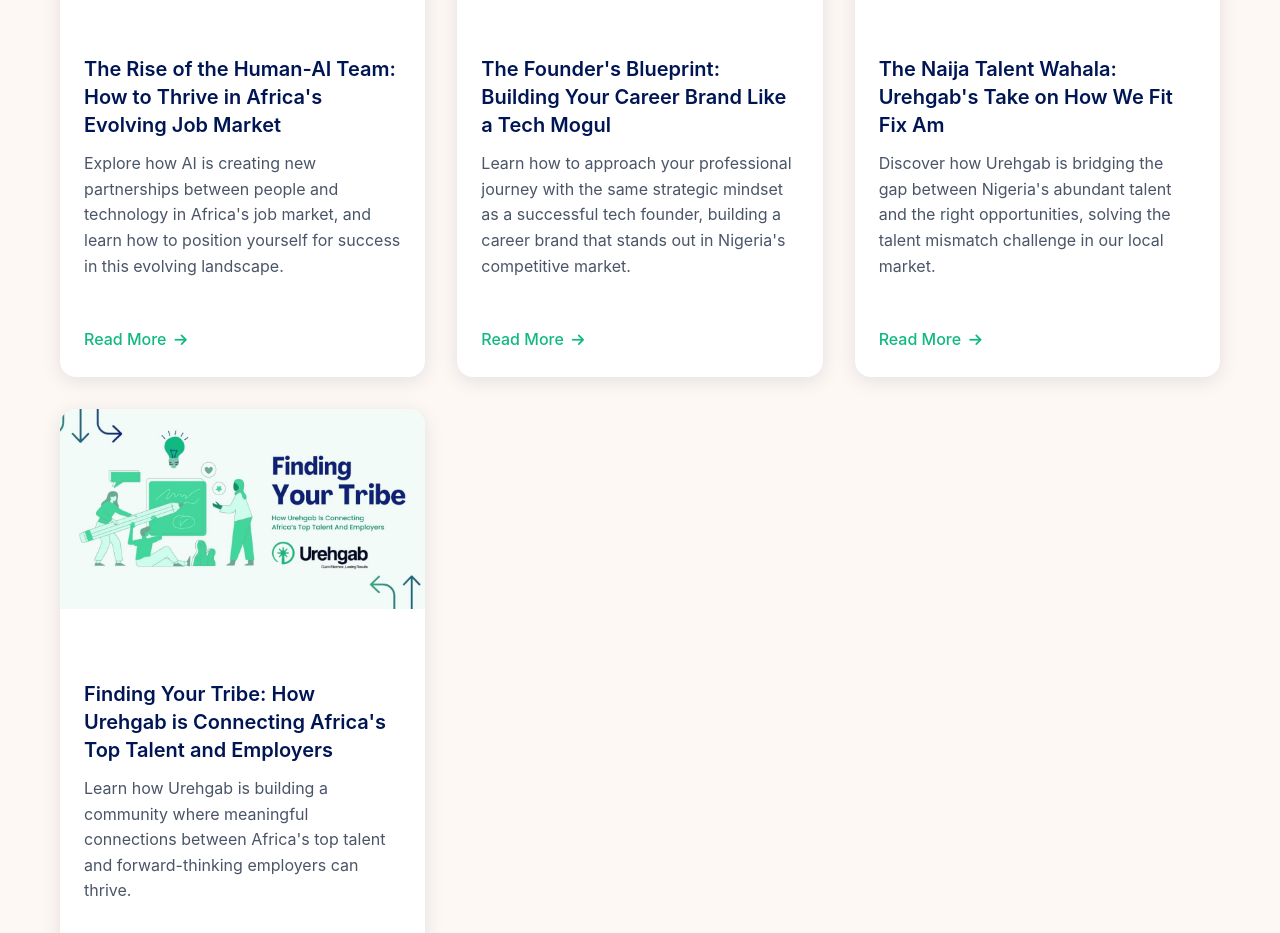
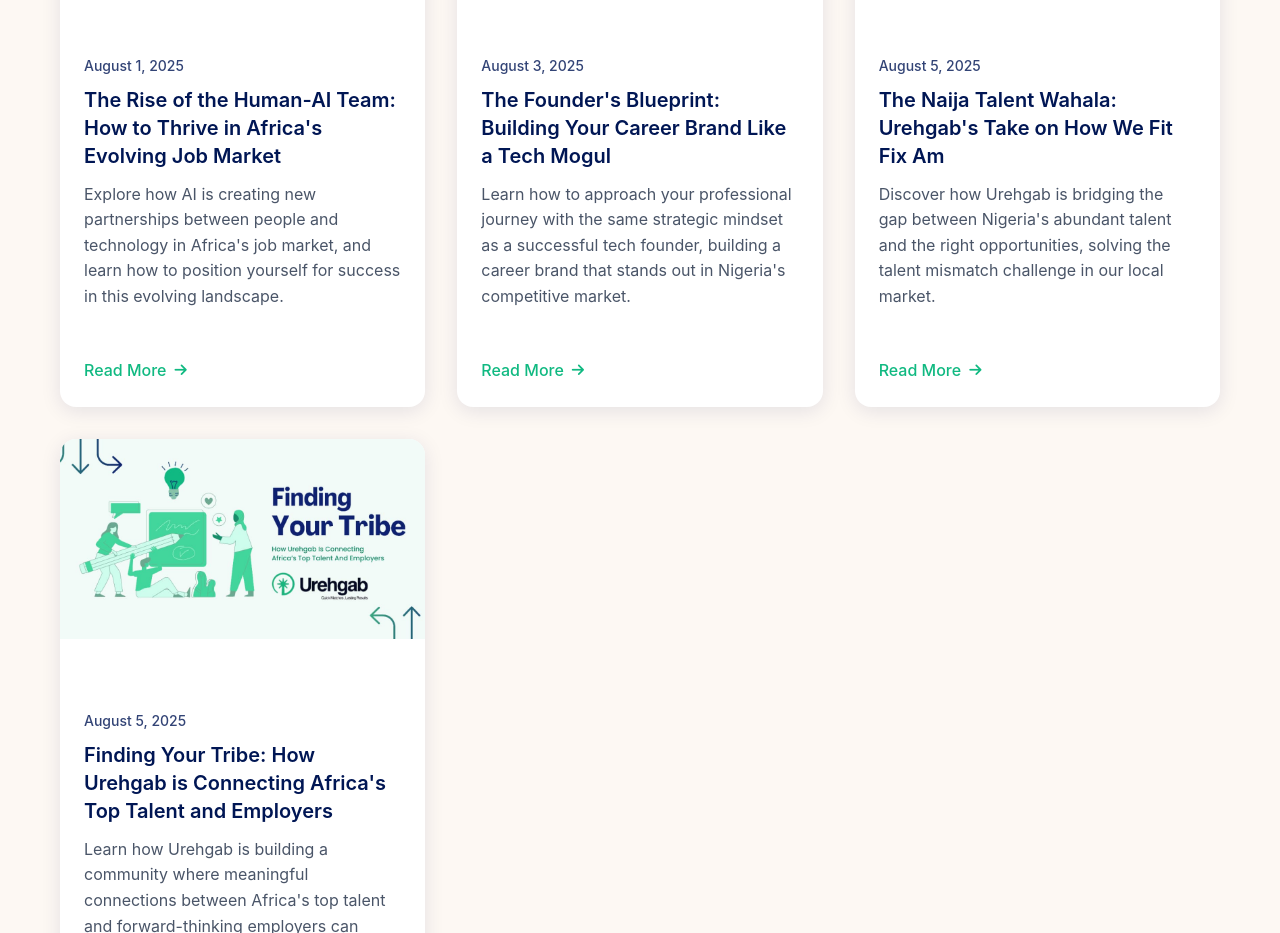
Before and after one commit to ColourfulRhythm/Urehgab, a website: page blog.html in a window 1280 px wide. Shown: the part 827-1760 px from the top of the page. Drawn offline with Linux system fonts and the light colour scheme; a script that the page names is missing.

Commit message:
Add date display above blog post titles in main blog listing

```diff
--- a/blog.html
+++ b/blog.html
@@ -61,6 +61,7 @@
                             <span class="blog-category">Future of Work</span>
                             <span class="blog-date">August 1, 2025</span>
                         </div>
+                        <div class="blog-date-above-title">August 1, 2025</div>
                         <h3>The Rise of the Human-AI Team: How to Thrive in Africa's Evolving Job Market</h3>
                         <p>Explore how AI is creating new partnerships between people and technology in Africa's job market, and learn how to position yourself for success in this evolving landscape.</p>
                         <a href="/blog-human-ai-team.html" class="read-more">Read More <i class="fas fa-arrow-right"></i></a>
@@ -76,6 +77,7 @@
                             <span class="blog-category">Career Development</span>
                             <span class="blog-date">August 3, 2025</span>
                         </div>
+                        <div class="blog-date-above-title">August 3, 2025</div>
                         <h3>The Founder's Blueprint: Building Your Career Brand Like a Tech Mogul</h3>
                         <p>Learn how to approach your professional journey with the same strategic mindset as a successful tech founder, building a career brand that stands out in Nigeria's competitive market.</p>
                         <a href="/blog-founders-blueprint.html" class="read-more">Read More <i class="fas fa-arrow-right"></i></a>
@@ -91,6 +93,7 @@
                             <span class="blog-category">Talent Solutions</span>
                             <span class="blog-date">August 5, 2025</span>
                         </div>
+                        <div class="blog-date-above-title">August 5, 2025</div>
                         <h3>The Naija Talent Wahala: Urehgab's Take on How We Fit Fix Am</h3>
                         <p>Discover how Urehgab is bridging the gap between Nigeria's abundant talent and the right opportunities, solving the talent mismatch challenge in our local market.</p>
                         <a href="/blog-naija-talent-wahala.html" class="read-more">Read More <i class="fas fa-arrow-right"></i></a>
@@ -106,6 +109,7 @@
                             <span class="blog-category">Community</span>
                             <span class="blog-date">August 5, 2025</span>
                         </div>
+                        <div class="blog-date-above-title">August 5, 2025</div>
                         <h3>Finding Your Tribe: How Urehgab is Connecting Africa's Top Talent and Employers</h3>
                         <p>Learn how Urehgab is building a community where meaningful connections between Africa's top talent and forward-thinking employers can thrive.</p>
                         <a href="/blog-finding-your-tribe.html" class="read-more">Read More <i class="fas fa-arrow-right"></i></a>
--- a/styles.css
+++ b/styles.css
@@ -174,6 +174,14 @@
 .blog-date {
     color: var(--text-medium);
     font-size: 12px;
+}
+
+.blog-date-above-title {
+    font-size: 0.875rem;
+    color: var(--primary);
+    font-weight: 500;
+    margin-bottom: 8px;
+    opacity: 0.8;
 }
 
 .blog-content h3 {
```
